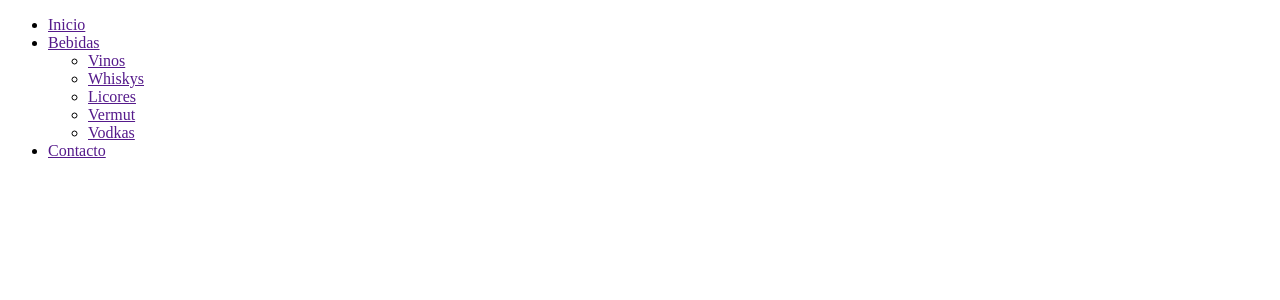
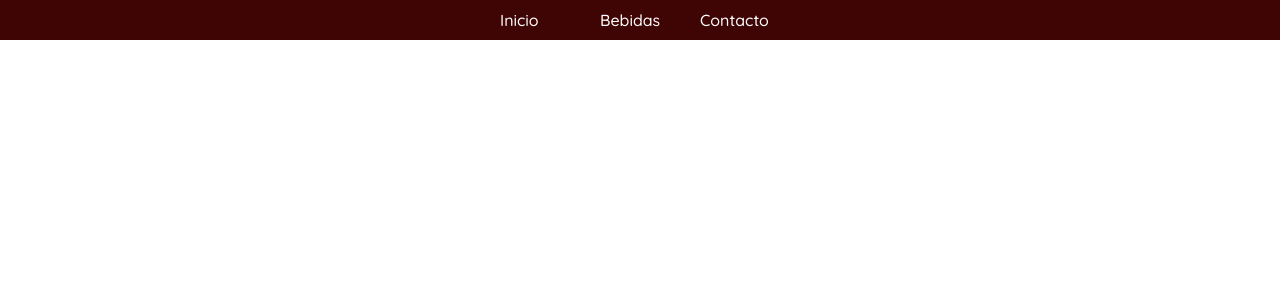
Before and after one commit to Santiago-Pe/TP-React, a React (Create React App) app: page / in a window 1280 px wide. Shown: the top 300 px of the page. Built offline with nearby package versions, Linux system fonts and the light colour scheme.

Commit message:
NavBar con Css

```diff
--- a/src/App.js
+++ b/src/App.js
@@ -1,6 +1,15 @@
 import NavBar from "./components/NavBar";
+import './components/NavBar.css';
 
 function App() {
+  const dropDowNav = ()=>
+  {
+      let dropDowList = document.getElementsByClassName("dropDow");
+      dropDowList.onClick("click", ()=>
+      {
+
+      });
+  }
   return (
     <div className="Nav">
     <NavBar/>
--- /dev/null
+++ b/src/components/NavBar.css
@@ -0,0 +1,48 @@
+header
+{
+    width: 100%;
+    height: auto;
+    margin: 0 auto;
+    background-color: rgb(63, 4, 4);
+
+    font-family: "Quicksand";
+    font-weight: 500;
+}
+.navMain>ul
+{
+    width: auto;
+
+    display: flex;
+    flex-direction: row;
+    flex-wrap: wrap;
+    align-content: space-around;
+    justify-content: center;
+
+    list-style: none;
+
+}
+.navMain>li
+{
+    float: left;
+    text-align:center
+}
+.navList li>a
+{
+    color: white;
+    padding: 10px;
+    display: block;
+    text-decoration: none;
+    min-width: 100px;
+
+}
+.navList li>a:hover
+{
+    background-color: rgb(119, 24, 24);
+    border-radius: 5px;
+
+}
+.dropDowList
+{
+    display: none;
+
+}
--- a/src/components/NavBar.jsx
+++ b/src/components/NavBar.jsx
@@ -1,11 +1,12 @@
 const NavBar = () =>
 {
     return (
-        <nav>
-            <ul className = "navMain">
+        <header>
+            <nav className = "navMain">
+                <ul className = "navList">
                     <li><a href="">Inicio</a></li>
-                <li><a href="">Bebidas</a>
-                    <ul>
+                    <li><a className="dropDown" href="">Bebidas</a>
+                        <ul className="dropDowList">
                             <li><a href="">Vinos</a></li>
                             <li><a href="">Whiskys</a></li>
                             <li><a href="">Licores</a></li>
@@ -16,7 +17,7 @@ const NavBar = () =>
                     <li><a href="">Contacto</a></li>
                 </ul>
         </nav>
-
+    </header>
     )
 
 }
--- /dev/null
+++ b/src/index.css
@@ -0,0 +1,6 @@
+@import url('https://fonts.googleapis.com/css2?family=Quicksand:wght@500;600;700&family=Rubik:wght@400;500;600;700;800&display=swap');
+*{
+	margin: 0;
+	padding: 0;
+    box-sizing: border-box;
+}
--- a/src/index.js
+++ b/src/index.js
@@ -1,5 +1,6 @@
 import React from 'react';
 import ReactDOM from 'react-dom';
+import './index.css';
 import App from './App';
 
 ReactDOM.render(
```
Lines whose indentation alone changed are shown as unchanged.
